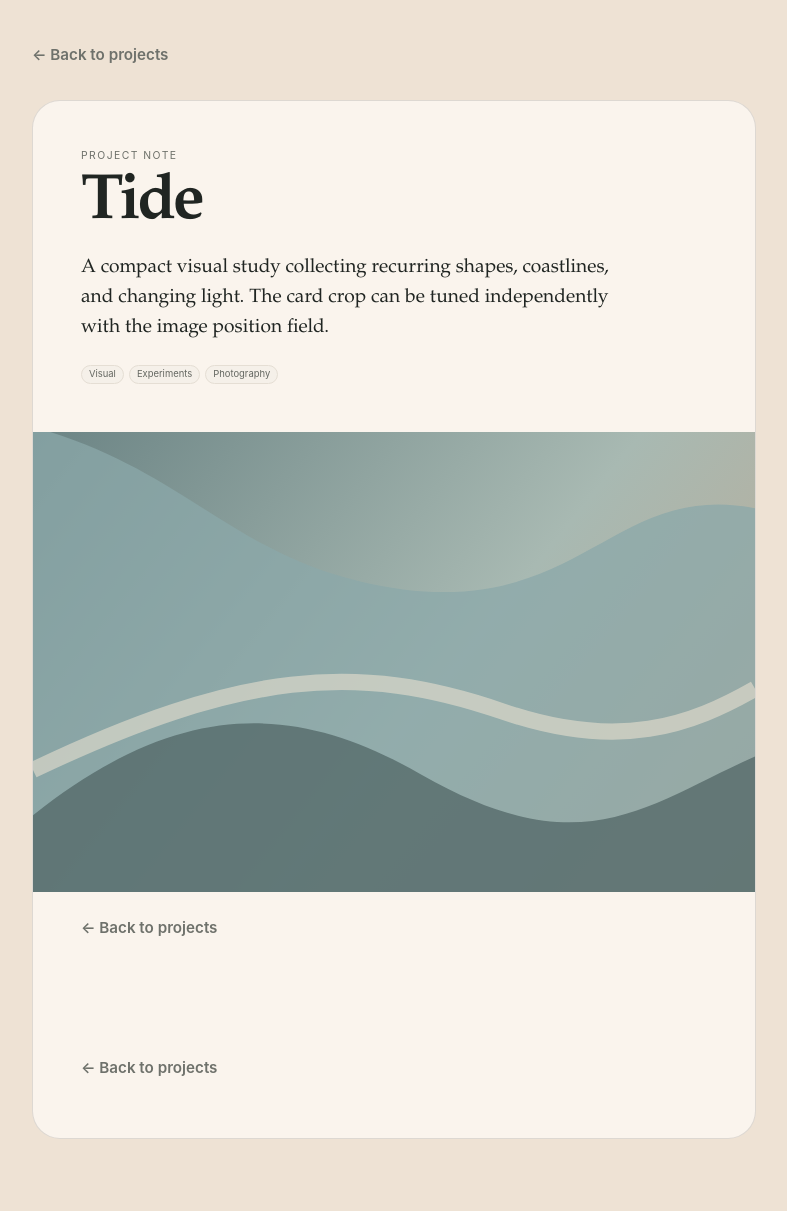
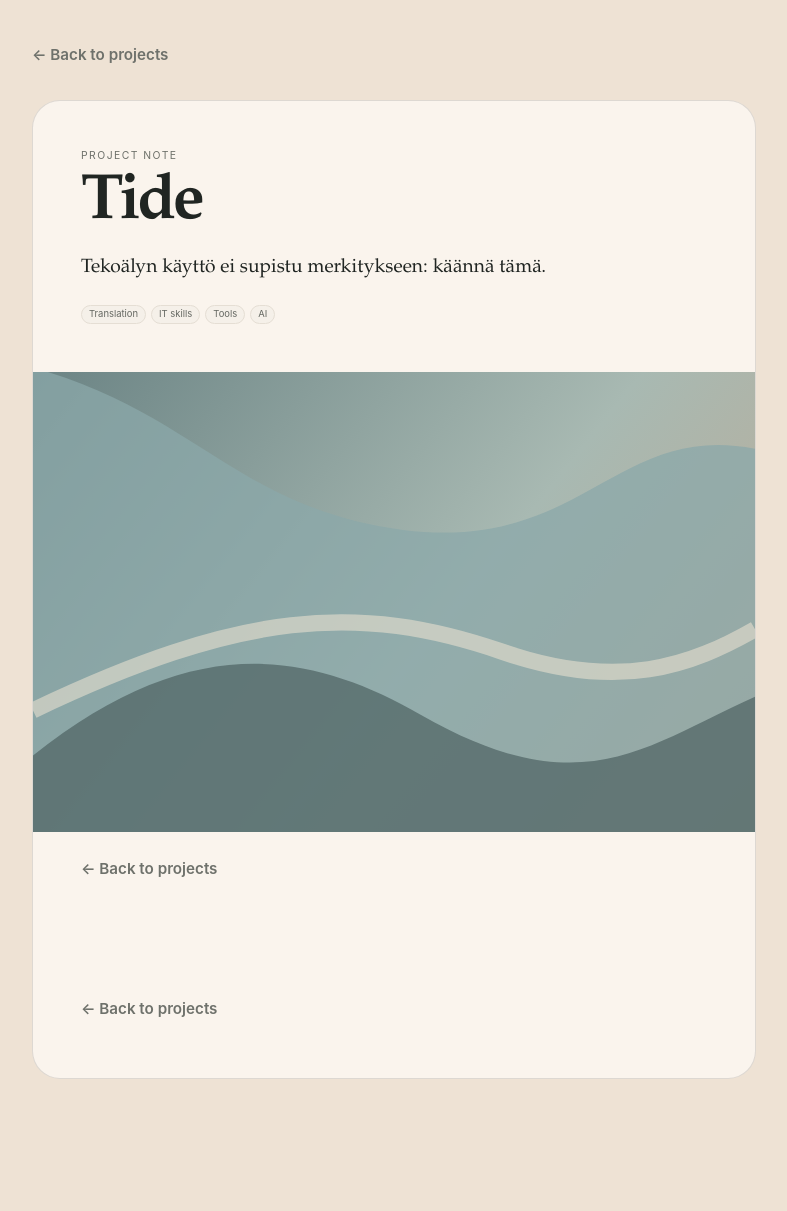
Before and after one commit to NinaLista/done, a Jekyll site: the page built from _projects/tide.md, in a window 1280 px wide. Shown: the whole page, without its empty margins (246-1033 px from the left). Built offline with Jekyll 4.4.1, drawn with Linux system fonts in a browser that asks for light colours; after the commit the page ends 1151 px from its top, so only the background shows below that.

Commit message:
Update tide.md with new content and tags

```diff
--- a/_projects/tide.md
+++ b/_projects/tide.md
@@ -1,12 +1,12 @@
 ---
 title: "Tide"
 date: 2026-07-26
-tags: [Visual, Experiments, Photography]
-short_text: "A visual exploration of water, time, and place."
-back_text: "A compact visual study collecting recurring shapes, coastlines, and changing light. The card crop can be tuned independently with the image position field."
+tags: [Translation, IT skills, Tools, AI]
+short_text: "Kirjallisuuden kääntäminen ja tekoäly."
+back_text: "Tekoälyn käyttö ei supistu merkitykseen: käännä tämä."
 image: /assets/images/tide.svg
 image_position: 46% 52%
 card_style: image
 card_size: standard
-external_url: "https://example.com/"
+external_url: "https://example.com/](https://ninalista.github.io/tools/01-elementary-intro.html"
 ---
```
